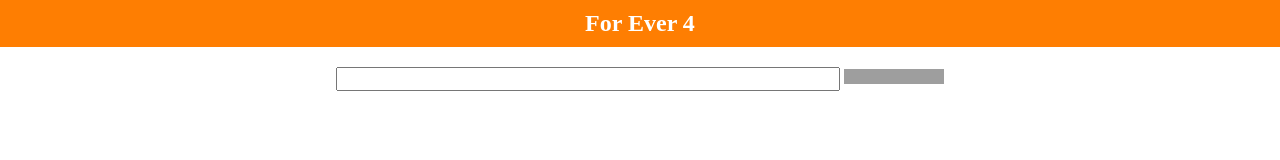
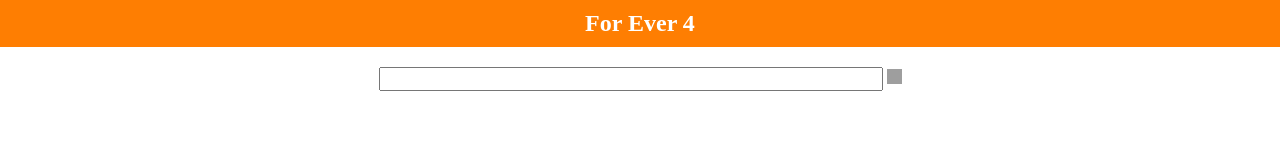
Before and after one commit to future4code/Vitor-Menezes, a plain HTML site: page semana2/aula1/bugfixes/comprar.html in a window 1280 px wide. Shown: the top 160 px of the page. Drawn offline with Linux system fonts and the light colour scheme; grey boxes are pictures that could not be loaded.

Commit message:
Icone de lupa inserido ao lado do input de texto

```diff
--- a/semana2/aula1/bugfixes/comprar.html
+++ b/semana2/aula1/bugfixes/comprar.html
@@ -6,6 +6,7 @@
     <meta name="viewport" content="width=device-width, initial-scale=1.0">
     <meta http-equiv="X-UA-Compatible" content="ie=edge">
     <link rel="stylesheet" type="text/css" href="index.css">
+    <link rel="stylesheet" href="https://fonts.googleapis.com/icon?family=Material+Icons">
     <title>For Ever 4</title>
 </head>
 
--- a/semana2/aula1/bugfixes/index.css
+++ b/semana2/aula1/bugfixes/index.css
@@ -62,6 +62,9 @@ div img {
 }
 
 .icone {
+    height: 15px;
+    background-color: #fff;
+    width: 15px;
     height: 15px;
 }
 
```
